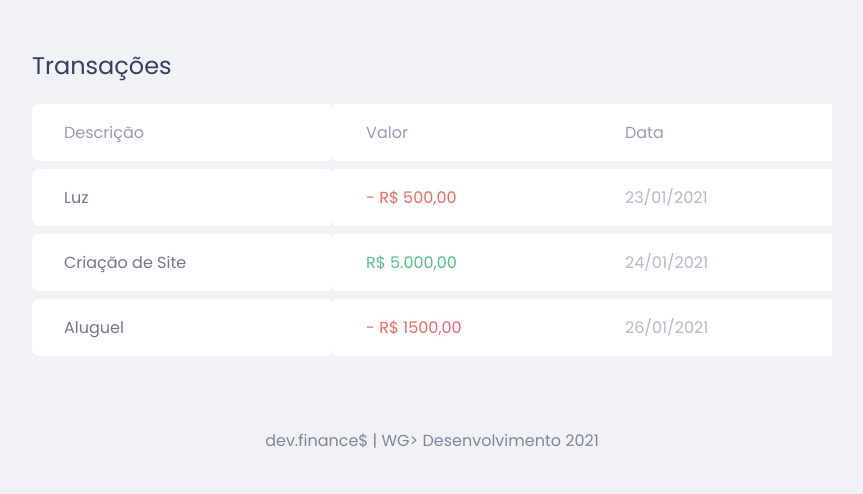
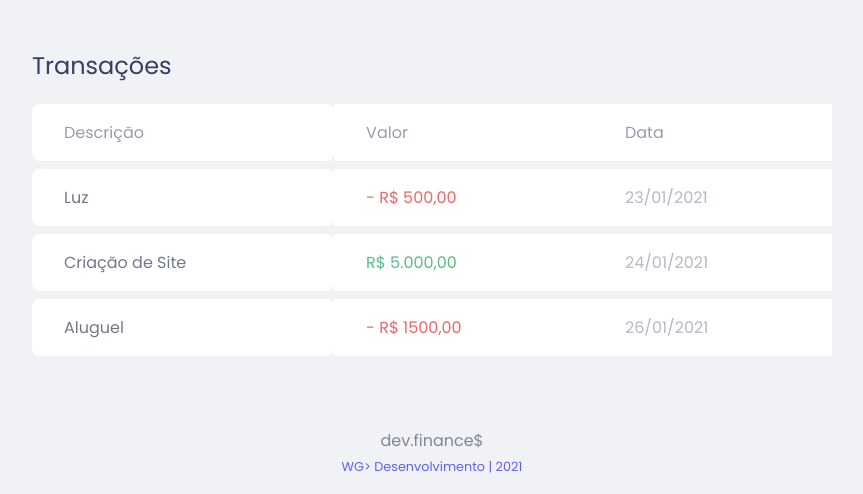
Before and after one commit to WilliamGrohe/dev.finances, a plain HTML site: page index.html in a window 1280 px wide. Shown: the part 638-1132 px from the top of the page, without its empty margins (208-1071 px from the left). Drawn offline with Linux system fonts and the light colour scheme.

Commit message:
Atualizando rodape

```diff
--- a/index.html
+++ b/index.html
@@ -67,7 +67,8 @@
     </main>
 
     <footer>
-        <p>dev.finance$ | WG> Desenvolvimento 2021</p>
+        <p>dev.finance$</p>
+        <a href="http://williamgrohe.github.io" target="_blank" rel="noopener noreferrer"> WG> Desenvolvimento | 2021</a>
     </footer>
 </body>
 
--- a/style.css
+++ b/style.css
@@ -132,8 +132,18 @@ td.expense {
 /* Footer =======================*/
 footer{
     text-align: center;
-    padding: 4rem 0 2rem;
+    padding: 4rem 0 1rem;
     color: var(--dark-blue);
 
     opacity: 0.6;
 }
+
+footer a {
+    text-decoration: none;
+    font-size: 0.8rem;
+}
+
+footer a:hover {
+    opacity: 1;
+    color:black;
+}
```
